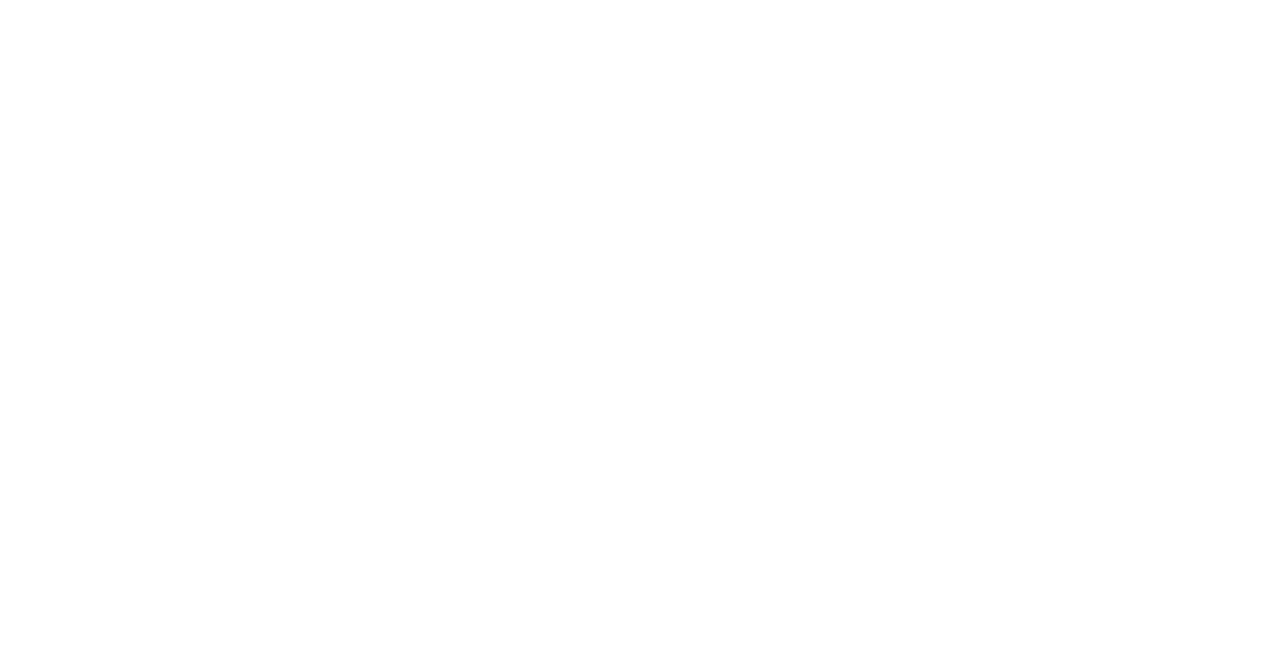
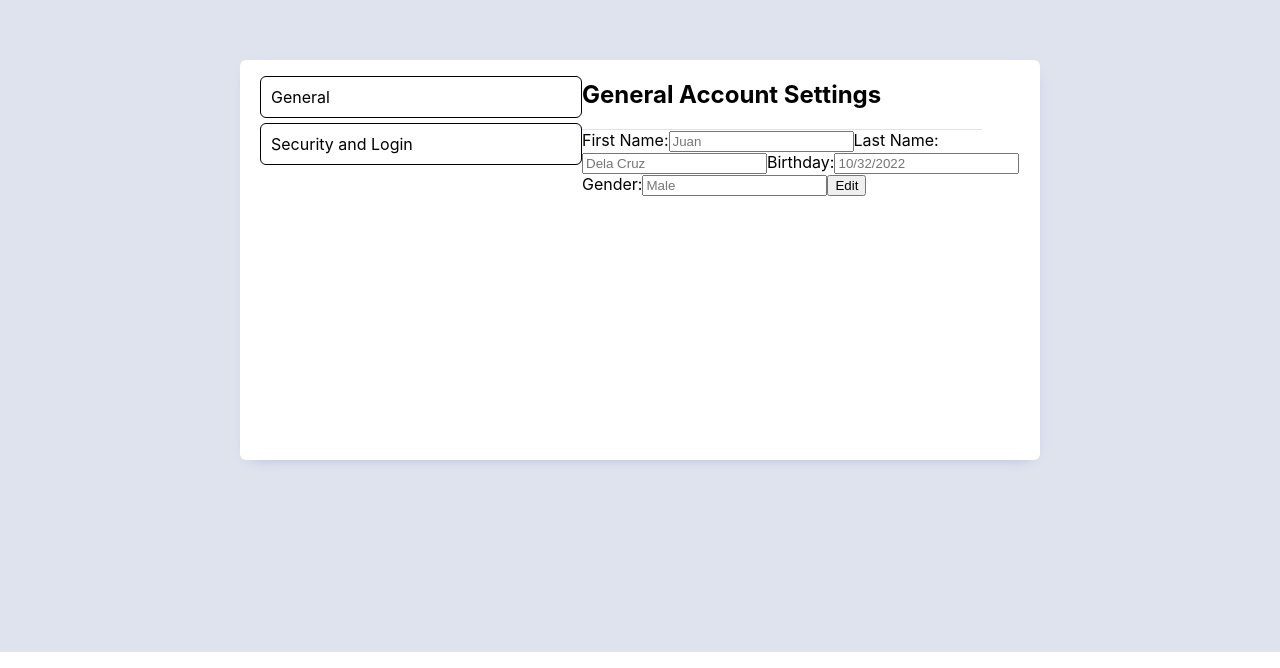
Before and after one commit to philiamjohn/pastebook, a React (Create React App) app in the folder pastebook-client/: page /settings in a window 1280 px wide. Before the commit this address had no page. Shown: the part 132-800 px from the top of the page. Built offline with nearby package versions, Linux system fonts and the light colour scheme.

Commit message:
UPDATE: added components and simplest css
Not yet done

```diff
--- a/pastebook-client/src/App.js
+++ b/pastebook-client/src/App.js
@@ -3,13 +3,15 @@
 import './App.css';
 import Home from './pages/home/Home';
 import Login from './pages/login/Login';
+import Settings from './pages/settings/Settings';
 
 const App = () => {
   return (
     <Routes>
       <Route path='/' element={<Home />} />
       <Route path='/login' element={<Login />} />
-    </Routes>
+      <Route path='/settings' element={<Settings/>} />
+    </Routes >
   );
 };
 
--- /dev/null
+++ b/pastebook-client/src/components/settings-tab/edit-info/EditInfo.js
@@ -0,0 +1,17 @@
+import React from 'react';
+
+const EditInfo = ({ handleEditClick }) => {
+    return <div>
+        <label htmlFor='first-name-setiings'>First Name:</label>
+        <input type='text' name='first-name-settings' id='first-name-settings' placeholder='Juan' readOnly='readonly' />
+        <label htmlFor='last-name-setiings'>Last Name:</label>
+        <input type='text' name='last-name-settings' id='last-name-settings' placeholder='Dela Cruz' readOnly='readonly' />
+        <label htmlFor='birthday-setiings'>Birthday:</label>
+        <input type='text' name='birthday-settings' id='birthday-settings' placeholder='10/32/2022' readOnly='readonly' />
+        <label htmlFor='gender-setiings'>Gender:</label>
+        <input type='text' name='gender-setiings' id='gender-setiings' placeholder='Male' readOnly='readonly' />
+        <button onClick={(e) => handleEditClick(e)}>Edit</button>
+    </div>;
+};
+
+export default EditInfo;
--- /dev/null
+++ b/pastebook-client/src/components/settings-tab/edit-settings/EditSettings.js
@@ -0,0 +1,17 @@
+import React from 'react';
+
+const EditSettings = ({handleEditCancelClick}) => {
+    return <div>
+        <label htmlFor='first-name-setiings'>First Name:</label>
+        <input type='text' name='first-name-settings' id='first-name-settings' placeholder='Juan' />
+        <label htmlFor='last-name-setiings'>Last Name:</label>
+        <input type='text' name='last-name-settings' id='last-name-settings' placeholder='Dela Cruz' />
+        <label htmlFor='birthday-setiings'>Birthday:</label>
+        <input type='text' name='birthday-settings' id='birthday-settings' placeholder='10/32/2022' />
+        <label htmlFor='gender-setiings'>Gender:</label>
+        <input type='text' name='gender-setiings' id='gender-setiings' placeholder='Male' />
+        <button onClick={(e) => handleEditCancelClick(e)}>Cancel</button>
+    </div>;
+};
+
+export default EditSettings;
--- /dev/null
+++ b/pastebook-client/src/components/settings-tab/settings-edit-info-tab/SettingsEditInfoTab.css
@@ -0,0 +1,4 @@
+/* .edit-info-container {
+    display: grid;
+    grid-template-columns: 100px 300px;
+} */
--- /dev/null
+++ b/pastebook-client/src/components/settings-tab/settings-edit-info-tab/SettingsEditInfoTab.js
@@ -0,0 +1,32 @@
+import React, { useState } from 'react';
+import EditInfo from '../edit-info/EditInfo';
+import EditSettings from '../edit-settings/EditSettings';
+import '../settings-edit-info-tab/SettingsEditInfoTab.css';
+const SettingEditInfoTab = () => {
+    const [editState, setEditState] = useState("infoTab");
+    const handleEditClick = (e) => {
+        e.preventDefault();
+        setEditState("editTab");
+    }
+    const handleEditCancelClick = (e) => {
+        e.preventDefault();
+        setEditState("infoTab");
+    }
+    return <div className='edit-info'>
+        <h2>General Account Settings</h2>
+        <div className='bordeline'></div>
+        <div className='edit-info-container'>
+            {/* <label htmlFor='first-name-setiings'>First Name:</label>
+            <input type='text' name='first-name-settings' id='first-name-settings' placeholder='Juan' readOnly='readonly' />
+            <label htmlFor='last-name-setiings'>Last Name:</label>
+            <input type='text' name='last-name-settings' id='last-name-settings' placeholder='Dela Cruz' readOnly='readonly' />
+            <label htmlFor='birthday-setiings'>Birthday:</label>
+            <input type='text' name='birthday-settings' id='birthday-settings' placeholder='10/32/2022' readOnly='readonly' />
+            <label htmlFor='gender-setiings'>Gender:</label>
+            <input type='text' name='gender-setiings' id='gender-setiings' placeholder='Male' readOnly='readonly' /> */}
+            {editState === "infoTab" ? <EditInfo handleEditClick={handleEditClick} /> : <EditSettings handleEditCancelClick={handleEditCancelClick} />}
+            {/* <button onClick={handleEditClick}>Edit</button> */}
+        </div>
+    </div>;
+};
+export default SettingEditInfoTab
--- /dev/null
+++ b/pastebook-client/src/components/settings-tab/settings-edit-sec-tab/SettingsEditSecTab.js
@@ -0,0 +1,20 @@
+import React from 'react';
+
+const SettingEditSecTab = () => {
+    return <div className='edit-pass'>
+        <div className='edit-email-with-pass'>
+            <input type='email' name='edit-email' id='edit-emai' value='hello@world.com' readOnly/>
+            <button>Edit</button>
+        </div>
+        <div className='borderline'>
+
+        </div>
+        <div className='edit-pass-new-pass'>
+            <input type='password' required='require' placeholder='Old Password'/>
+            <input type='password' required='require' placeholder='New Password'/>
+            <input type='password' required='require' placeholder='Confirm New Password'/>
+            <button>Save?</button>
+        </div>
+    </div>;
+};
+export default SettingEditSecTab
--- a/pastebook-client/src/pages/settings/Settings.css
+++ b/pastebook-client/src/pages/settings/Settings.css
@@ -0,0 +1,41 @@
+.settings ul li{
+    cursor: pointer;
+    list-style: none;
+    border: solid 1px black;
+    width: 300px;
+    margin-top: 5px;
+    padding: 10px;
+    margin-left: -20px;
+    border-radius: 6px;
+
+}
+.settings{
+    display: flex;
+    /* border: solid black 1px; */
+    width: 800px;
+    height: 400px;
+    border-radius: 6px;
+    box-shadow: 1px 5px 15px -10px #8b9dc3;
+    background-color: white;
+}
+.nav-list{
+    width: 360px;
+    /* border: solid 1px green; */
+}
+.settings-container{
+    display: flex;
+    height: 98vh;
+    justify-content: center;
+    align-items: center;
+    background-color: #dfe3ee;
+}
+
+
+
+
+/*  */
+.bordeline{
+    border: none;
+    border-bottom: solid 1px #dfe3ee;
+    width: 400px;
+}
--- a/pastebook-client/src/pages/settings/Settings.js
+++ b/pastebook-client/src/pages/settings/Settings.js
@@ -1,7 +1,33 @@
-import React from 'react';
+import React, { useState } from 'react';
+import SettingEditInfoTab from '../../components/settings-tab/settings-edit-info-tab/SettingsEditInfoTab';
+import SettingEditSecTab from '../../components/settings-tab/settings-edit-sec-tab/SettingsEditSecTab';
+import '../settings/Settings.css';
+const Settings = () => {
+    const [activeTab, setActiveTab] = useState("tab1");
+    const handleTab1 = () => {
+        setActiveTab("tab1");
+    }
+    const handleTab2 = () => {
+        setActiveTab("tab2");
+    }
+    return <div>
+        <div className='header'>
+        </div>
+        <div className='settings-container'>
+            <div className='settings'>
+                <div className='nav-list'>
+                    <ul className='nav'>
+                        <li className={activeTab === "tab1" ? "active" : ""} onClick={handleTab1}>General</li>
+                        <li className={activeTab === "tab2" ? "active" : ""} onClick={handleTab2}>Security and Login</li>
 
-const Settings = () => {
-  return <div></div>;
+                    </ul>
+                </div>
+                <div className='out'>
+                    {activeTab === "tab1" ? <SettingEditInfoTab /> : <SettingEditSecTab />}
+                </div>
+            </div>
+        </div>
+    </div>;
 };
 
 export default Settings;
```
